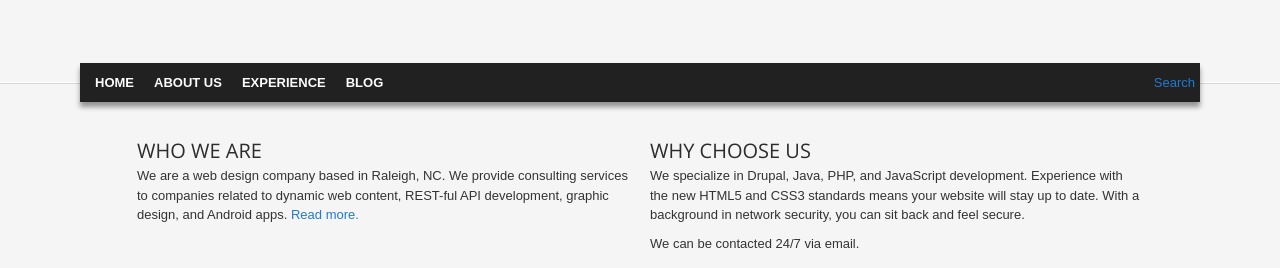
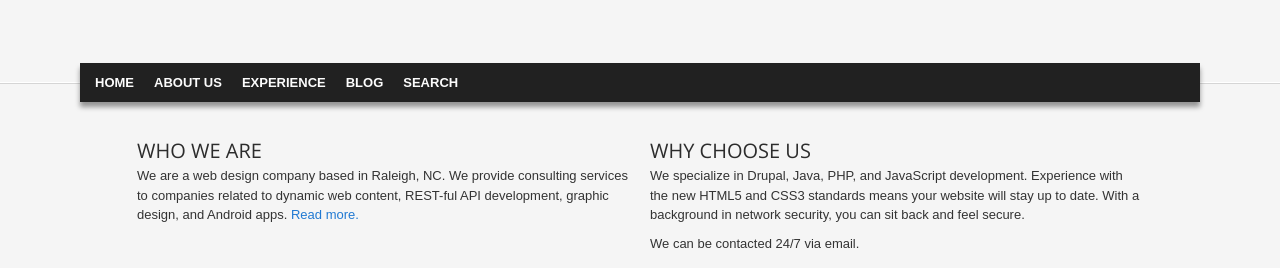
Before and after one commit to berkona/berkona.github.com, a Jekyll site: the page built from index.html, in a window 1280 px wide. Shown: the top 268 px of the page. Built offline with Jekyll 4.4.1, drawn with Linux system fonts in a browser that asks for light colours; Markdown is read by kramdown in place of the engine named in the settings.

Commit message:
better default layout

```diff
--- a/_layouts/default.html
+++ b/_layouts/default.html
@@ -81,14 +81,14 @@ layout: none
                 <a href="/team/jonmonroe" title="What we&#039;ve done.">Experience</a>
               </li>
               <li class="leaf">
-                <a href="/latest">Blog</a>
+                <a href="/latest" title="Blog">Blog</a>
+              </li>
+              <li class="leaf last">
+                <a href="/search.html" title="search">Search</a>
               </li>
             </ul>
           </div>
         </nav>
-        <div id="block-search" class="block block-region-menu-bar">
-         <span><a href="/search.html" title="search">Search</a></span>
-        </div>
       </div>
     </header>
   </div></div>
```
